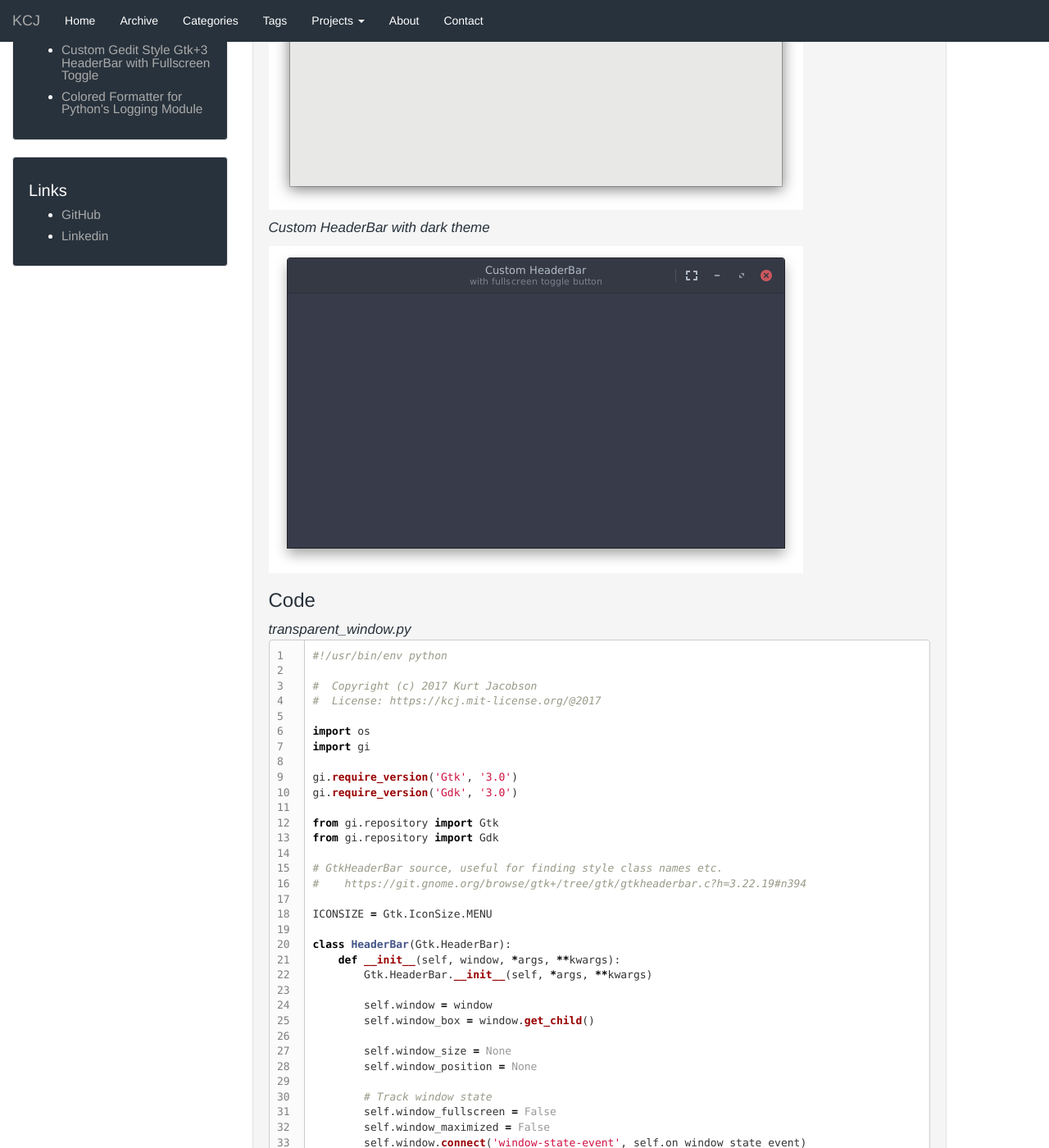
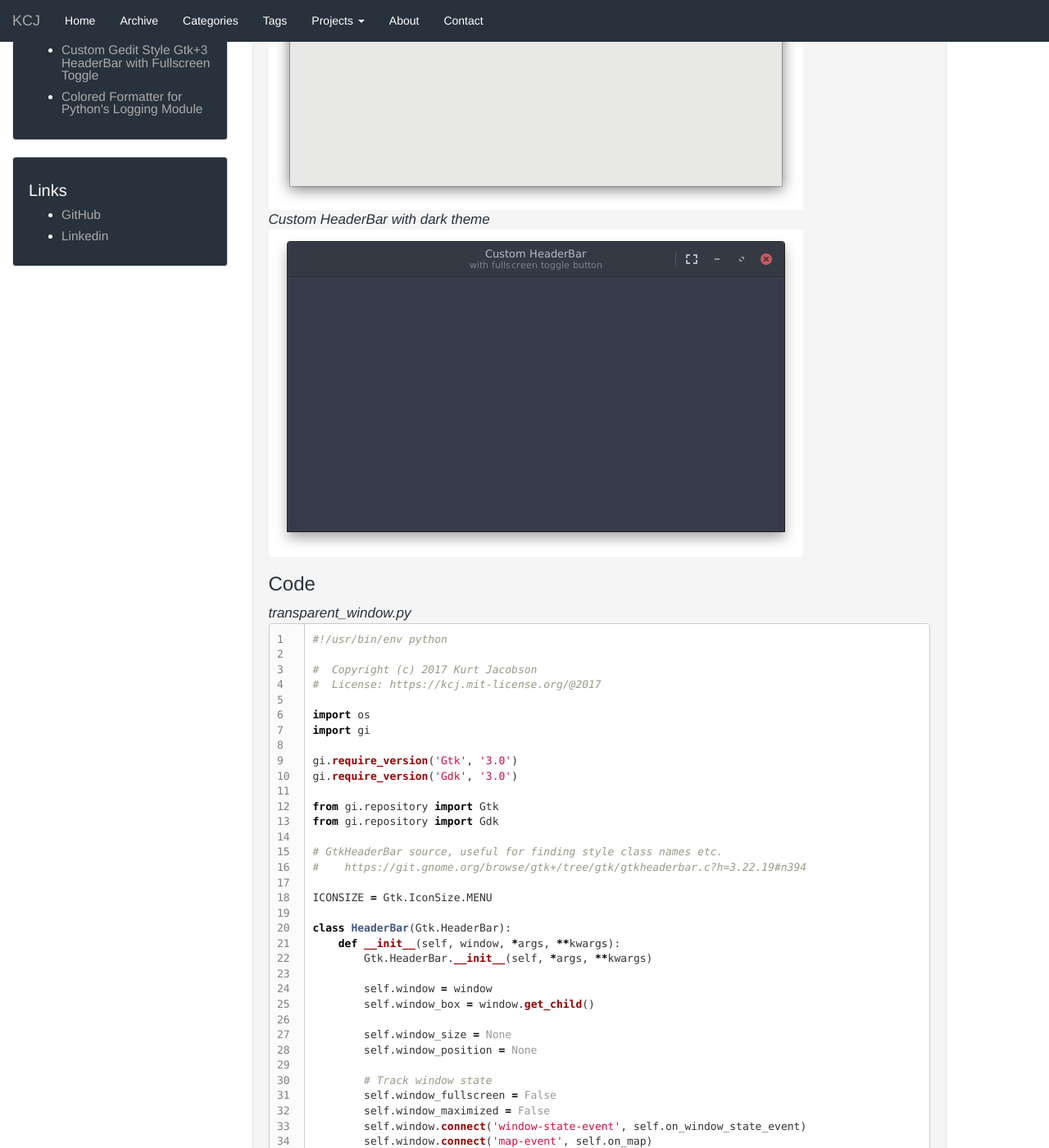
Before and after one commit to KurtJacobson/kcjengr.com, a Jekyll site: the page built from _posts/2017-09-29-gtk-headerbar.md, in a window 1280 px wide and 1400 px high, scrolled down 719 px. Shown: the whole window at 82% size. Built offline with Jekyll 4.4.1, drawn with Linux system fonts in a browser that asks for light colours.

Commit message:
move images to sub folders per post and use image.html include

```diff
--- /dev/null
+++ b/_includes/image.html
@@ -0,0 +1,9 @@
+{% capture imagePath %}{{ page.date | date: "%Y-%m-%d" }}-{{ page.slug }}/{{ include.name }}{% endcapture %}
+{% if include.caption %}
+<figure>
+  <figcaption>{{ include.caption }}</figcaption>
+  <img src="/assets/posts/{{ imagePath }}" {% if include.alt %} alt="{{ include.alt }}" {% endif %} {% if include.width %} width="{{ include.width }}" {% endif %}/>
+</figure>
+{% else %}
+<img src="/assets/posts/{{ imagePath }}" {% if include.alt %} alt="{{ include.alt }}" {% endif %} {% if include.width %} width="{{ include.width }}" {% endif %}/>
+{% endif %}
--- a/_posts/2017-09-29-custom-gtk-headerbar.md
+++ b/_posts/2017-09-29-gtk-headerbar.md
@@ -26,12 +26,9 @@
 
 ### Results
 
-_Custom HeaderBar with Adwaita theme_
-![Example]({{ site.baseurl }}/assets/images/2017-09-29-custom-gtk-headerbar-light.png)
+{% include image.html name="light-theme.png" caption="Custom HeaderBar with Adwaita theme" %}
 
-_Custom HeaderBar with dark theme_
-
-![Example]({{ site.baseurl }}/assets/images/2017-09-29-custom-gtk-headerbar-dark.png)
+{% include image.html name="dark-theme.png" caption="Custom HeaderBar with dark theme" %}
 
 
 ### Code
--- a/_sass/xixia/theme.scss
+++ b/_sass/xixia/theme.scss
@@ -6,6 +6,10 @@
     background-color: white;
     padding-top: 60px;
     height: 100%;
+}
+
+figcaption {
+    font-style: italic;
 }
 
 .wrap {
@@ -172,11 +176,6 @@
     filter: alpha(opacity=$opacity-ie); //IE8
 }
 
-/*The file name caption code*/
-.lineno-container > figcaption {
-    font-style: italic;
-}
-
 .lineno-container > figure > pre {
   padding: 0px;
 }
```
Also changed, not shown: _posts/2015-06-15-hole-saw-arbor.md (+1 -1 lines), _posts/2017-10-16-dragable-gtk-widgets.md (+1 -2 lines), _posts/2017-11-02-transparent-gtk-window.md (renamed from _posts/2017-11-03-transparent-gtk-window.md, +2 -2 lines), _posts/2018-06-19-pyqt5-sys-notify.md (+2 -0 lines), assets/posts/2015-06-15-hole-saw-arbor/arbor.jpg (renamed from assets/images/2015-06-15-hole-saw-arbor.jpg), assets/posts/2017-09-29-gtk-headerbar/dark-theme.png (renamed from assets/images/2017-09-29-custom-gtk-headerbar-dark.png), assets/posts/2017-09-29-gtk-headerbar/light-theme.png (renamed from assets/images/2017-09-29-custom-gtk-headerbar-light.png), assets/posts/2017-10-16-dragable-gtk-widgets/move_btn.gif (renamed from assets/images/2017-10-16-move_btn.gif), assets/posts/2017-11-02-transparent-gtk-window/transparent-window.png (renamed from assets/images/2017-11-03-transparent-gtk-window.png), assets/posts/2018-06-19-pyqt5-sys-notify/notification.png (renamed from assets/images/2018-06-19-pyqt5-sys-notify.png).
